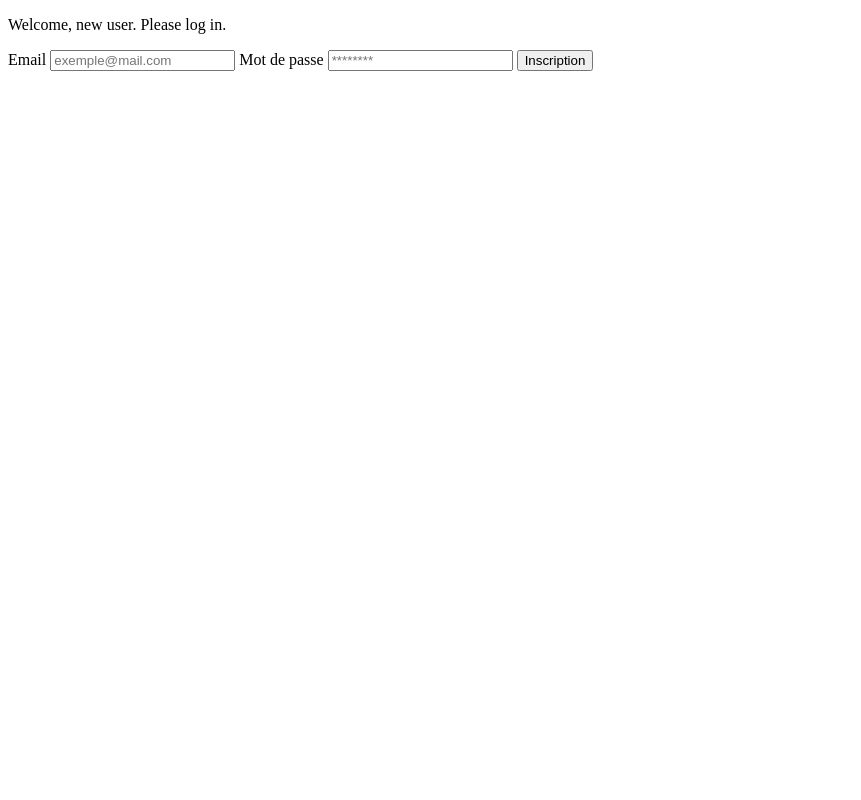
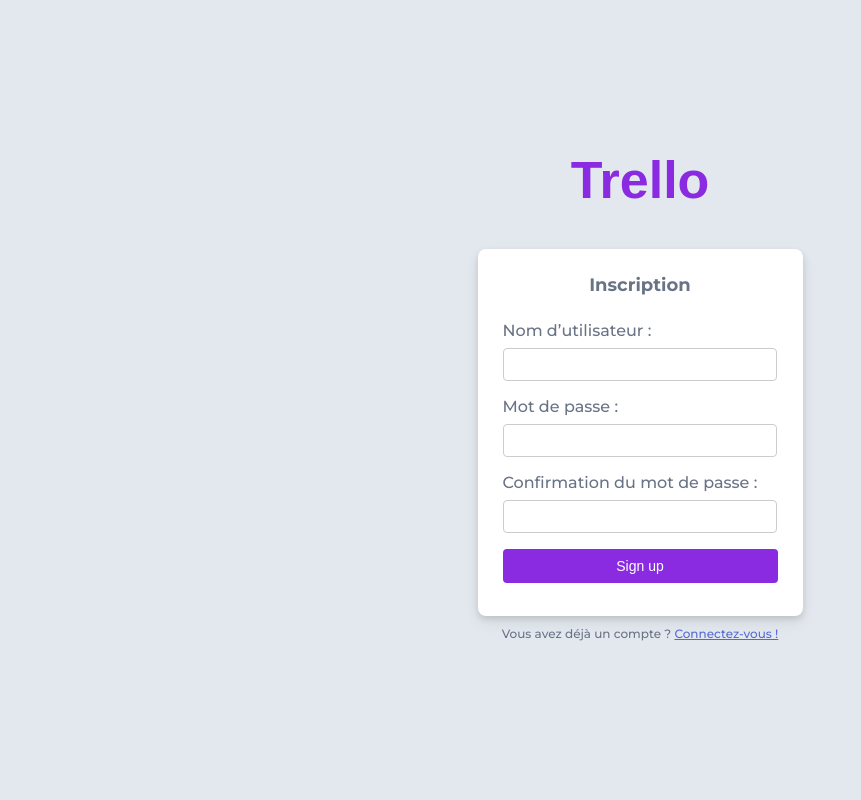
Before and after one commit to CRabia/TrelloApp, a Django app: page /inscription/ in a window 1280 px wide. Shown: the whole page, without its empty margins (0-861 px from the left). Run offline with Django 3.2, Linux system fonts and the light colour scheme.

Commit message:
feat(auth): signin & signup

```diff
--- a/Trello/settings.py
+++ b/Trello/settings.py
@@ -15,7 +15,6 @@ import os
 # Build paths inside the project like this: os.path.join(BASE_DIR, ...)
 BASE_DIR = os.path.dirname(os.path.dirname(os.path.abspath(__file__)))
 
-
 # Quick-start development settings - unsuitable for production
 # See https://docs.djangoproject.com/en/3.0/howto/deployment/checklist/
 
@@ -26,7 +25,6 @@ SECRET_KEY = '&o_@q$@((gds**f=^805-(*m(%-#+jn!^#rglvy71se5qu-16x'
 DEBUG = True
 
 ALLOWED_HOSTS = []
-
 
 # Application definition
 
@@ -70,7 +68,6 @@ TEMPLATES = [
 
 WSGI_APPLICATION = 'Trello.wsgi.application'
 
-
 # Database
 # https://docs.djangoproject.com/en/3.0/ref/settings/#databases
 
@@ -112,7 +109,6 @@ USE_L10N = True
 
 USE_TZ = True
 
-
 # Static files (CSS, JavaScript, Images)
 # https://docs.djangoproject.com/en/3.0/howto/static-files/
 
--- a/Trello/urls.py
+++ b/Trello/urls.py
@@ -17,11 +17,12 @@ from django.conf.urls import url
 from django.contrib import admin
 from django.urls import path
 
-from trelloApp.views.logs import SigninView, SignupView
+from trelloApp.views.logs import SigninView, SignupView, logout_view
 from trelloApp.views.front import HomeView
 
 urlpatterns = [
     path('admin/', admin.site.urls),
+    url(r'logout/', logout_view, name='logout'),
     url(r'^connexion', SigninView.as_view(), name='signin'),
     path('inscription/', SignupView.as_view(), name='signup'),
     path('', HomeView.as_view(), name='home'),
--- /dev/null
+++ b/trelloApp/static/css/base_logs.css
@@ -0,0 +1,109 @@
+body{
+    margin: 0;
+    padding: 0;
+}
+
+#body-logs {
+    background-color: #e3e8ee;
+    font-family: "Montserrat", sans-serif;
+}
+
+.container-logs{
+    display: flex;
+    max-width: 355px;
+    margin: 0 auto;
+    justify-content: center;
+    flex-direction: column;
+    max-height: 100vh;
+    min-height: 100vh;
+}
+#form-login header h1{
+    font-size: 52px;
+    text-align: center;
+    color: blueviolet;
+    font-weight: bold;
+    font-family: "Montserrat Black", sans-serif;
+    margin: 0;
+}
+
+#form-login footer a {
+    font-size: 12px;
+    color: #5469d4;
+}
+
+#form-login footer p {
+    font-size: 12px;
+    color: #697386;
+    text-align: center;
+    margin: 10px 0;
+}
+
+#form-login .content h2{
+    text-align: center;
+    font-size: 18px;
+    color: #697386;
+    margin:0 0 10px 0;
+}
+
+#form-login .content{
+    min-height: 300px;
+    background-color: white;
+    border-radius: 8px;
+    margin: 0 15px;
+    box-shadow: 0 7px 14px 0 rgba(60, 66, 87, .08), 0 3px 6px 0 rgba(0, 0, 0, .12);
+    padding: 25px;
+    font-size: 16px;
+}
+
+#form-login .content label:first-child{
+    margin-top:0 !important;
+}
+
+#form-login .content label{
+    color: #697386;
+    display: block;
+    margin: 15px 0 7px 0;
+}
+
+#form-login .content form{
+    display: flex;
+    justify-content: space-between;
+    flex-direction: column;
+    min-height: 285px;
+}
+
+#form-login .content input{
+    border: 1px solid #ccc;
+    padding: 8px 15px;
+    border-radius:4px;
+    width: calc(100% - 33px);
+}
+
+
+#form-login .content input:focus{
+    outline: none;
+}
+
+#form-login .content button{
+    padding: 9px 18px;
+    border-radius: 4px;
+    border: none;
+    color: white;
+    font-size: 14px;
+    background-color: blueviolet;
+    margin: 15px 0 7px 0;
+    text-align: center;
+    cursor: pointer;
+}
+
+#form-login .content button:hover{
+    background-color: rebeccapurple;
+    transition: .2s;
+}
+
+.error{
+    color: red;
+    font-size: 12px;
+    height: 15px;
+    text-align: center;
+}
--- /dev/null
+++ b/trelloApp/templates/base_logs.html
@@ -0,0 +1,19 @@
+{% load static %}
+<!DOCTYPE html>
+<html lang="fr">
+<head>
+    <meta charset="UTF-8">
+    <title>Trello</title>
+    <link rel="stylesheet" href="{% static 'css/base_logs.css' %}">
+    <link href="https://fonts.googleapis.com/css?family=Montserrat:300,500,700,900" rel="stylesheet">
+    {% block head %}
+    {% endblock %}
+</head>
+<body id="body-logs">
+    {% block content %}
+    {% endblock %}
+
+    {% block script %}
+    {% endblock %}
+</body>
+</html>
--- a/trelloApp/templates/front/home.html
+++ b/trelloApp/templates/front/home.html
@@ -5,6 +5,7 @@
     <title>Trello</title>
 </head>
 <body>
-    <h1>Trello</h1>
+<h1>Trello</h1>
+<a href="{% url 'logout' %}">logout</a>
 </body>
 </html>
--- a/trelloApp/templates/logs/sign-up.html
+++ b/trelloApp/templates/logs/sign-up.html
@@ -1,28 +1,34 @@
-{% load static %}
-<!DOCTYPE html>
-<html lang="fr">
-<head>
+{% extends "base_logs.html" %}
+
+{% block head %}
     <meta charset="UTF-8">
     <title>Inscription</title>
-</head>
-<body>
-    {% if already_exist %}
-        <p class="error">L'email renseignée est déjà utilisé!</p>
-    {% endif %}
-    {% if user.is_authenticated %}
-        <p>Welcome, {{ user.email }}. Thanks for logging in.</p>
-    {% else %}
-        <p>Welcome, new user. Please log in.</p>
-    {% endif %}
-    <div id="formInscription">
-        <form action="{% url 'signup' %}" method="post">
-            {% csrf_token %}
-            <label for="username" class="label">Email</label>
-            <input type="email" name="email" class="round-input" placeholder="exemple@mail.com">
-            <label for="password" class="label">Mot de passe</label>
-            <input type="password" name="password" class="round-input" placeholder="********">
-            <input type="submit" class="primary-btn" value="Inscription">
-        </form>
+    <meta name="viewport" content="width=device-width, initial-scale=1.0, shrink-to-fit=no">
+{% endblock %}
+
+{% block content %}
+
+    <div class="container-logs">
+        <div id="form-login">
+            <header>
+                <h1>Trello</h1>
+                <p class="error">{{ error }}</p>
+            </header>
+            <div class="content">
+                <h2>Inscription</h2>
+                <form method="post">
+                    {% csrf_token %}
+                    {% for field in form %}
+                            {{ field.label_tag }}
+                            {{ field }}
+                    {% endfor %}
+                    <button type="submit">Sign up</button>
+                </form>
+            </div>
+            <footer>
+                <p>Vous avez déjà un compte ? <a href="{% url 'signin' %}">Connectez-vous !</a></p>
+            </footer>
+        </div>
     </div>
-</body>
-</html>
+
+{% endblock %}
--- a/trelloApp/views/logs.py
+++ b/trelloApp/views/logs.py
@@ -1,67 +1,57 @@
-from django.contrib.auth import authenticate, login, get_user_model, logout
+from django.contrib.auth import authenticate, login, logout
 from django.shortcuts import redirect, render
 from django.views import View
 
-from trelloApp.forms.signin import SignInForm
-from trelloApp.forms.signup import SignUpForm
-from django.contrib.auth.hashers import check_password, make_password
+from django.contrib.auth.forms import AuthenticationForm, UserCreationForm
 from django.contrib.auth.models import User
 
 
 def logout_view(request):
     logout(request)
-    return redirect('login')
+    return redirect('signin')
 
 
 class SigninView(View):
-    form_class = SignInForm
     template_name = 'logs/sign-in.html'
 
     def get(self, request, *args, **kwargs):
         return render(request, self.template_name)
 
     def post(self, request, *args, **kwargs):
-        user = authenticate(username=request.POST['username'], password=request.POST['password'])
-        print(user)
-        print(request.POST['password'])
-        print(check_password(request.POST['password'], user.password))
-        if check_password(request.POST['password'], user.password):
+        form = AuthenticationForm(request, data=request.POST)
+
+        if form.is_valid():
+            username = form.cleaned_data.get('username')
+            password = form.cleaned_data.get('password')
+            user = authenticate(username=username, password=password)
+            if user is not None:
+                login(request, user)
+                return redirect("home")
+            else:
+                return render(request, self.template_name, {'error': "Cet utilisateur n'existe pas."})
+
+        return render(request, self.template_name, {'error': "Informations invalident"})
+
+
+class SignupView(View):
+    template_name = 'logs/sign-up.html'
+    form = UserCreationForm()
+
+    def get(self, request, *args, **kwargs):
+        return render(request, self.template_name, {'form': self.form, 'error': ""})
+
+    def post(self, request, *args, **kwargs):
+        form = UserCreationForm(request.POST)
+
+        if User.objects.filter(username=request.POST['username']).exists():
+            return render(request, self.template_name, {'form': self.form, 'error': "Cet utilisateur existe déjà."})
+
+        if form.is_valid():
+            form.save()
+            username = form.cleaned_data.get('username')
+            raw_password = form.cleaned_data.get('password1')
+            user = authenticate(username=username, password=raw_password)
             login(request, user)
             return redirect('home')
         else:
-            return redirect('signin')
-
-
-class SignupView(View):
-    form_class = SignUpForm
-    template_name = 'logs/sign-up.html'
-
-    def get(self, request, *args, **kwargs):
-        return render(request, self.template_name)
-
-    def post(self, request, *args, **kwargs):
-        form = SignUpForm(data=request.POST)
-        print(request.POST)
-        if form.is_valid():
-            username = form.cleaned_data.get('email')
-            raw_password = form.cleaned_data.get('password')
-            if User.objects.filter(username=username).exists():
-                response = {
-                    "already_exist": True
-                }
-                return render(request, self.template_name, context=response)
-
-            user = User.objects.create(username=username, email=username)
-            user.set_password(raw_password=raw_password)
-            user.save()
-            user = authenticate(request, username=username, password=raw_password)
-            if user is not None:
-                login(request, user)
-                return redirect('home')
-            else:
-                return redirect('signin')
-        else:
-            response = {
-                "signup_error": True
-            }
-            return render(request, self.template_name, context=response)
+            return redirect('signup')
```
Also changed, not shown: trelloApp/templates/logs/sign-in.html (+27 -23 lines), trelloApp/templates/base_front.html (added).
